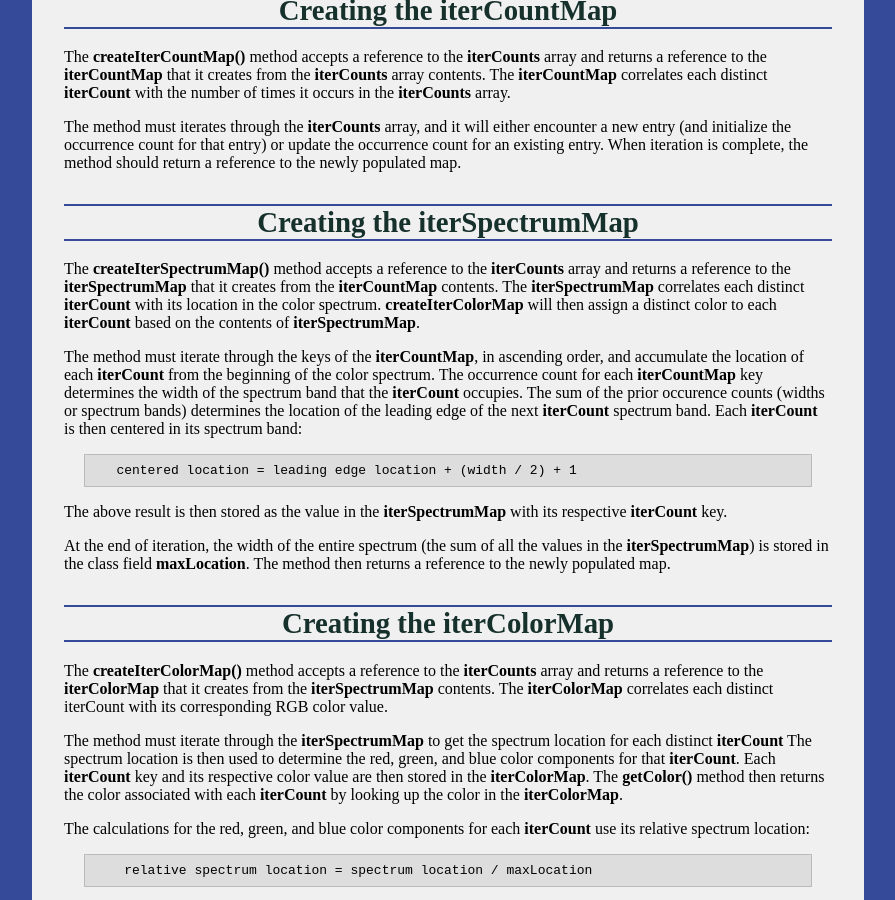
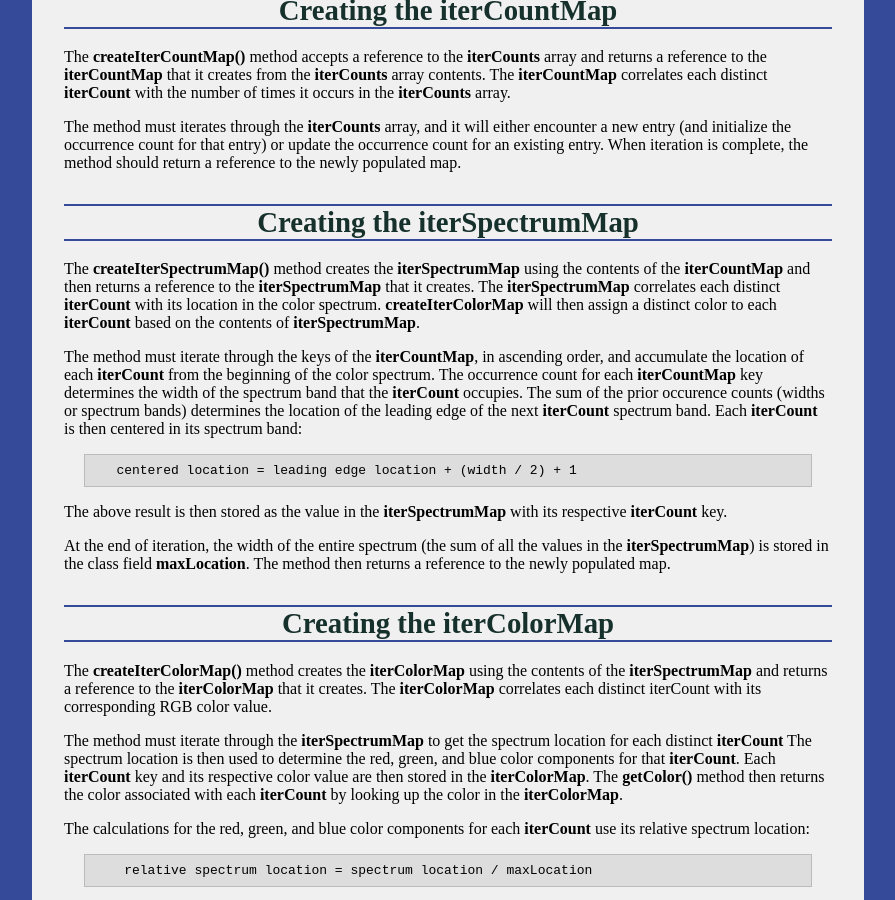
Before and after one commit to ycpcs/cs201-fall2017, a Jekyll site: the page built from assign/assign06.md, in a window 1280 px wide and 900 px high, scrolled down 2840 px. Shown: the whole window, without its empty margins (192-1087 px from the left). Built offline with Jekyll 4.4.1, drawn with Linux system fonts in a browser that asks for light colours.

Commit message:
edits to remove iterCount[][] from arguments for createSpectrumMap() and createColorMap()

```diff
--- a/assign/assign06.md
+++ b/assign/assign06.md
@@ -108,7 +108,7 @@ The method must iterates through the **iterCounts** array, and it will either en
 
 Creating the iterSpectrumMap
 ==============================
-The **createIterSpectrumMap()** method accepts a reference to the **iterCounts** array and returns a reference to the **iterSpectrumMap** that it creates from the **iterCountMap** contents.  The **iterSpectrumMap** correlates each distinct **iterCount** with its location in the color spectrum.  **createIterColorMap** will then assign a distinct color to each **iterCount** based on the contents of **iterSpectrumMap**.
+The **createIterSpectrumMap()** method creates the **iterSpectrumMap** using the contents of the **iterCountMap** and then returns a reference to the **iterSpectrumMap** that it creates.  The **iterSpectrumMap** correlates each distinct **iterCount** with its location in the color spectrum.  **createIterColorMap** will then assign a distinct color to each **iterCount** based on the contents of **iterSpectrumMap**.
 
 The method must iterate through the keys of the **iterCountMap**, in ascending order, and accumulate the location of each **iterCount** from the beginning of the color spectrum.  The occurrence count for each **iterCountMap** key determines the width of the spectrum band that the **iterCount** occupies.  The sum of the prior occurence counts (widths or spectrum bands) determines the location of the leading edge of the next **iterCount** spectrum band.  Each **iterCount** is then centered in its spectrum band:
 
@@ -120,7 +120,7 @@ At the end of iteration, the width of the entire spectrum (the sum of all the va
 
 Creating the iterColorMap
 ===========================
-The **createIterColorMap()** method accepts a reference to the **iterCounts** array and returns a reference to the **iterColorMap** that it creates from the **iterSpectrumMap** contents.  The **iterColorMap** correlates each distinct iterCount with its corresponding RGB color value.
+The **createIterColorMap()** method creates the **iterColorMap** using the contents of the **iterSpectrumMap** and returns a reference to the **iterColorMap** that it creates.  The **iterColorMap** correlates each distinct iterCount with its corresponding RGB color value.
 
 The method must iterate through the **iterSpectrumMap** to get the spectrum location for each distinct **iterCount**  The spectrum location is then used to determine the red, green, and blue color components for that **iterCount**.  Each **iterCount** key and its respective color value are then stored in the **iterColorMap**.  The **getColor()** method then returns the color associated with each **iterCount** by looking up the color in the **iterColorMap**.
 
```
